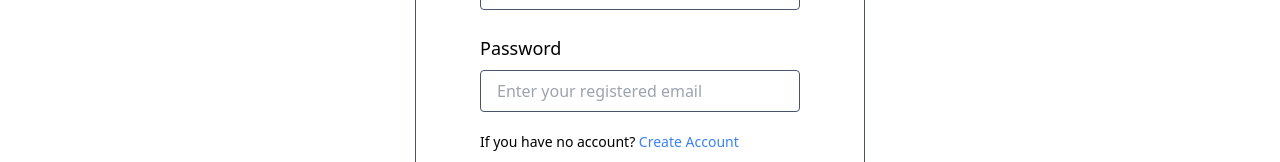
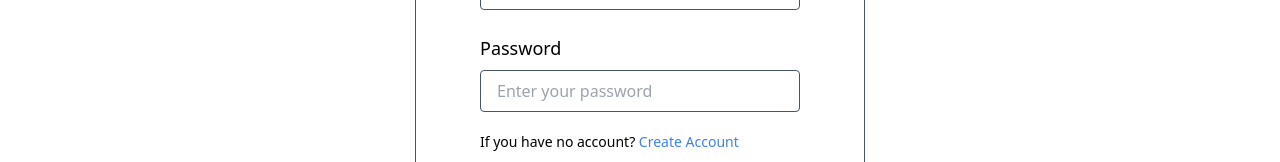
Before and after one commit to AsheelAhmedSiddiqui/First-Project-By-Sir-Bilal, a React (Vite) app: page /Login in a window 1280 px wide. Shown: the part 431-593 px from the top of the page. Built offline with nearby package versions, Linux system fonts and the light colour scheme; no server answers.

Commit message:
some changes

```diff
--- a/src/components/Login.jsx
+++ b/src/components/Login.jsx
@@ -94,7 +94,7 @@ function Login() {
 							className="py-2 px-4 border rounded w-80 border-slate-600"
 							id="password"
 							name="password"
-							placeholder="Enter your registered email"
+							placeholder="Enter your password"
 							onChange={(e) => setPassword(e.target.value)}
 							required
 						/>
--- a/src/components/Signup.jsx
+++ b/src/components/Signup.jsx
@@ -65,7 +65,7 @@ function Signup() {
 							className="py-2 px-4 border rounded w-80 border-slate-600"
 							id="username"
 							name="username"
-							placeholder="Enter your registered email"
+							placeholder="Enter Username"
 							onChange={(e) => setUserName(e.target.value)}
 							required
 						/>
@@ -79,7 +79,7 @@ function Signup() {
 							className="py-2 px-4 border rounded w-80 border-slate-600"
 							id="email"
 							name="email"
-							placeholder="Enter your registered email"
+							placeholder="Enter your email"
 							onChange={(e) => setuserEmail(e.target.value)}
 							required
 						/>
@@ -93,7 +93,7 @@ function Signup() {
 							className="py-2 px-4 border rounded w-80 border-slate-600"
 							id="password"
 							name="password"
-							placeholder="Enter your registered email"
+							placeholder="Enter your password"
 							onChange={(e) => setPassword(e.target.value)}
 							required
 						/>
```
